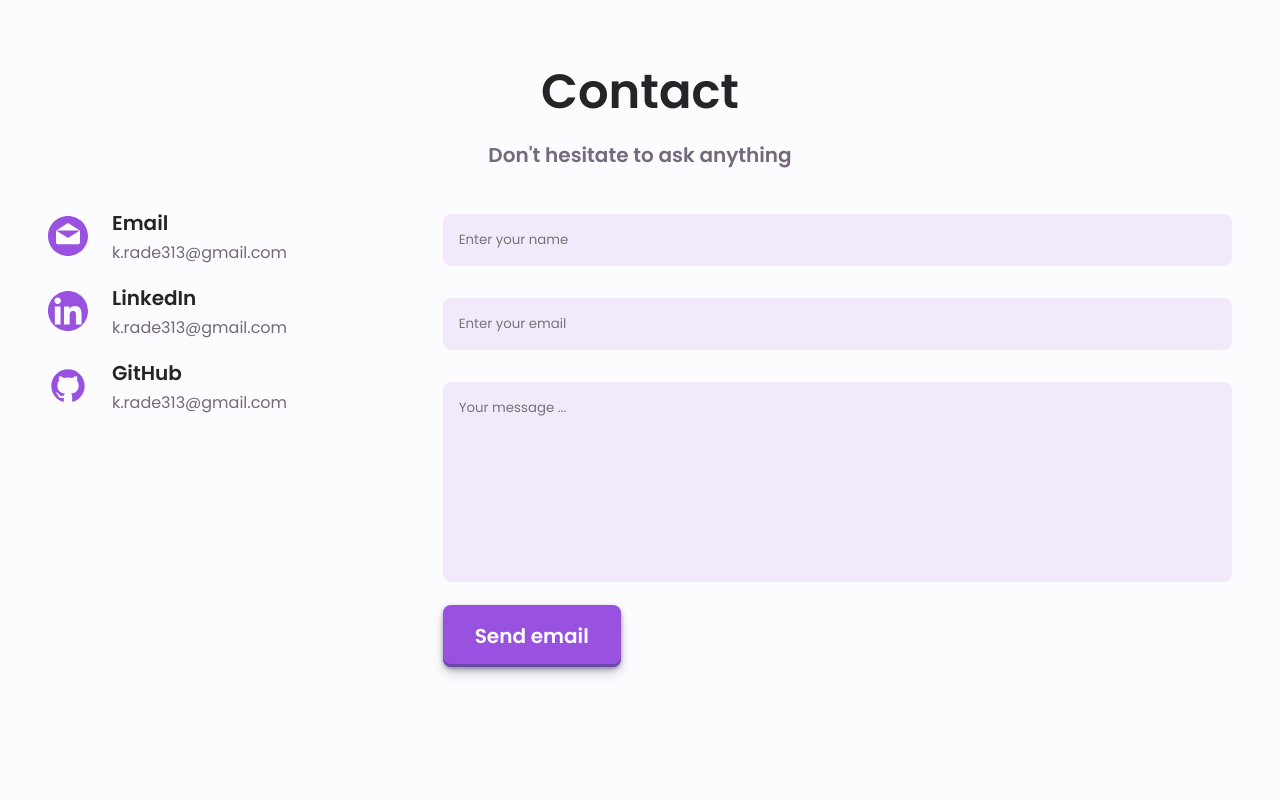
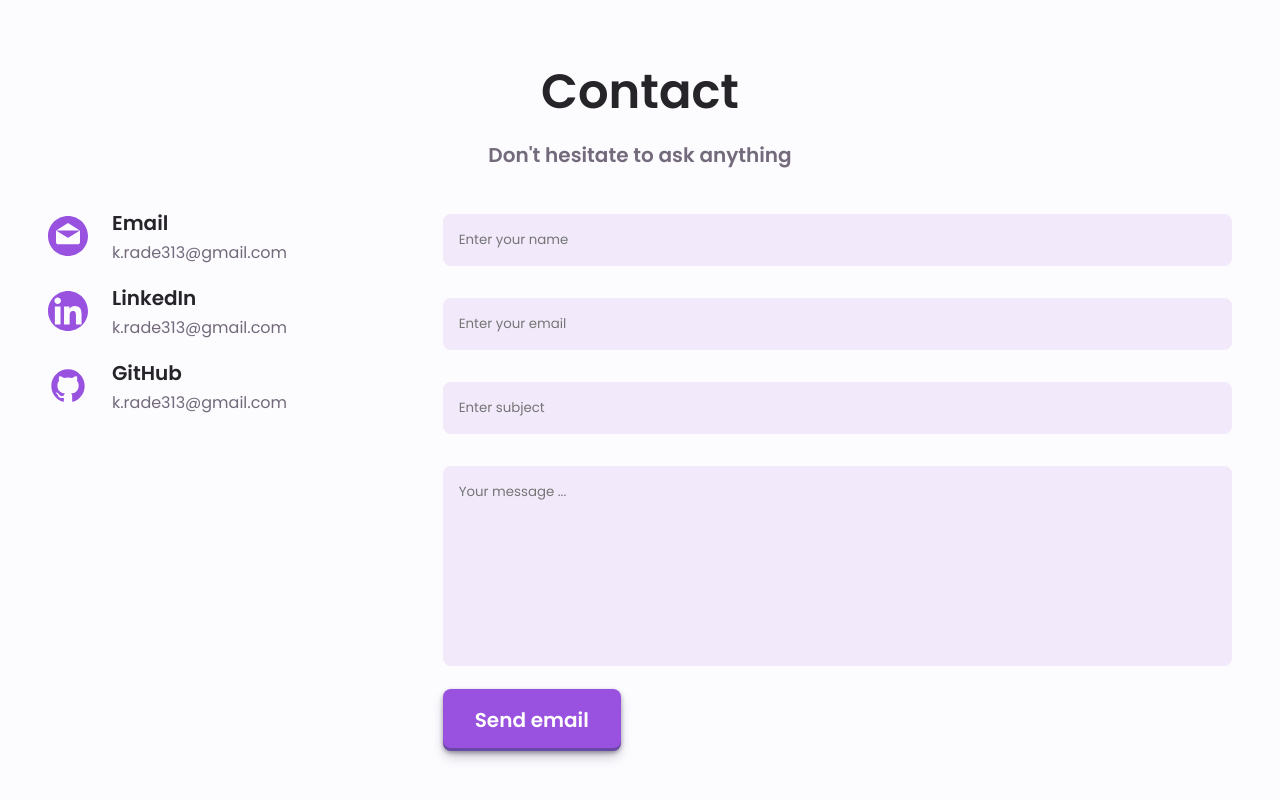
Before and after one commit to rkatanic/portfolio, a React (Create React App) app: page / in a window 1280 px wide. Shown: the part 2190-2990 px from the top of the page. Built offline with nearby package versions, Linux system fonts and the light colour scheme.

Commit message:
Add email sending functionality

```diff
--- a/package.json
+++ b/package.json
@@ -7,6 +7,7 @@
     "@testing-library/jest-dom": "^5.15.0",
     "@testing-library/react": "^11.2.7",
     "@testing-library/user-event": "^12.8.3",
+    "emailjs-com": "^3.2.0",
     "gh-pages": "^3.2.3",
     "react": "^17.0.2",
     "react-dom": "^17.0.2",
--- a/src/App.css
+++ b/src/App.css
@@ -18,6 +18,11 @@
   opacity: 0.9;
 }
 
+.btn:disabled {
+  cursor: not-allowed;
+  background-color: var(--color-text-light);
+}
+
 .btn-primary {
   color: #fff;
   background-color: var(--color-primary);
--- a/src/components/Contact.jsx
+++ b/src/components/Contact.jsx
@@ -2,10 +2,31 @@ import Section from "./Section";
 import { ReactComponent as EmailIcon } from "../assets/icons/email.svg";
 import { ReactComponent as GithubIcon } from "../assets/icons/github.svg";
 import { ReactComponent as LinkedinIcon } from "../assets/icons/linkedin.svg";
-
+import emailjs from "emailjs-com";
 import "./Contact.css";
+import { useState } from "react";
 
 const Contact = () => {
+  const [isSendingEmail, setIsSendingEmail] = useState(false);
+
+  const handleEmailSend = async (e) => {
+    e.preventDefault();
+
+    try {
+      setIsSendingEmail(true);
+      await emailjs.sendForm(
+        process.env.REACT_APP_EMAIL_SERVICE_ID,
+        process.env.REACT_APP_EMAIL_TEMPLATE_ID,
+        e.target,
+        process.env.REACT_APP_EMAIL_USER_ID
+      );
+      setIsSendingEmail(false);
+    } catch (err) {
+      alert(err.text);
+      setIsSendingEmail(false);
+    }
+  };
+
   return (
     <Section id="contact">
       <div className="contact">
@@ -37,15 +58,24 @@ const Contact = () => {
             </div>
           </div>
 
-          <form action="" className="contact-form">
-            <input type="text" placeholder="Enter your name" />
-            <input type="text" placeholder="Enter your email" />
+          <form className="contact-form" onSubmit={handleEmailSend}>
+            <input type="text" placeholder="Enter your name" name="name" />
+            <input type="text" placeholder="Enter your email" name="email" />
+            <input type="text" placeholder="Enter subject" name="subject" />
+
             <textarea
               type="textarea"
               maxLength="400"
               placeholder="Your message ..."
+              name="message"
             />
-            <button className="btn btn-primary">Send email</button>
+            <button
+              type="submit"
+              disabled={isSendingEmail}
+              className="btn btn-primary"
+            >
+              {isSendingEmail ? "Sending ..." : "Send email"}
+            </button>
           </form>
         </div>
       </div>
```
Also changed, not shown: 2 other files (tests, documents, lock files or other folders).
